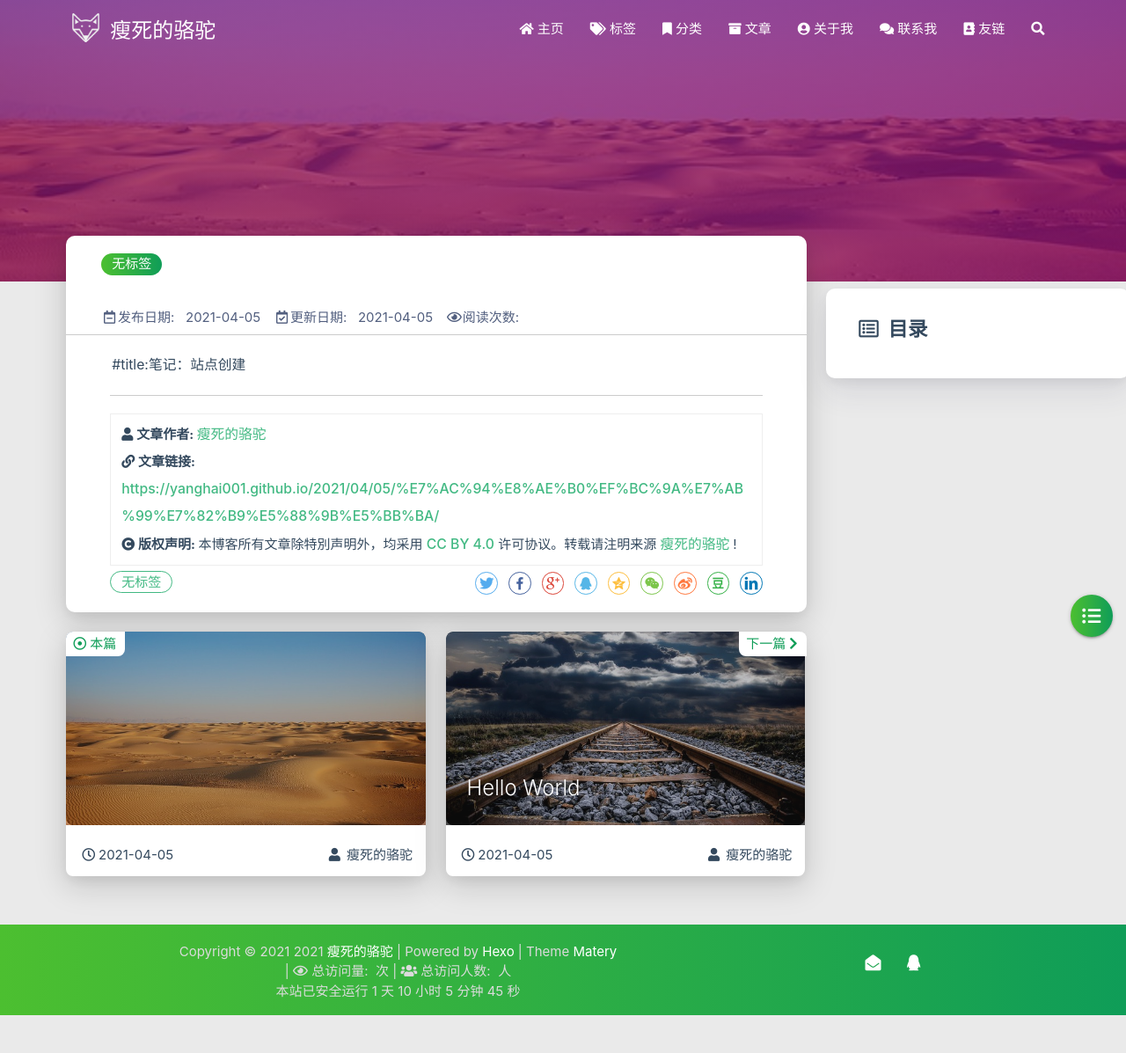
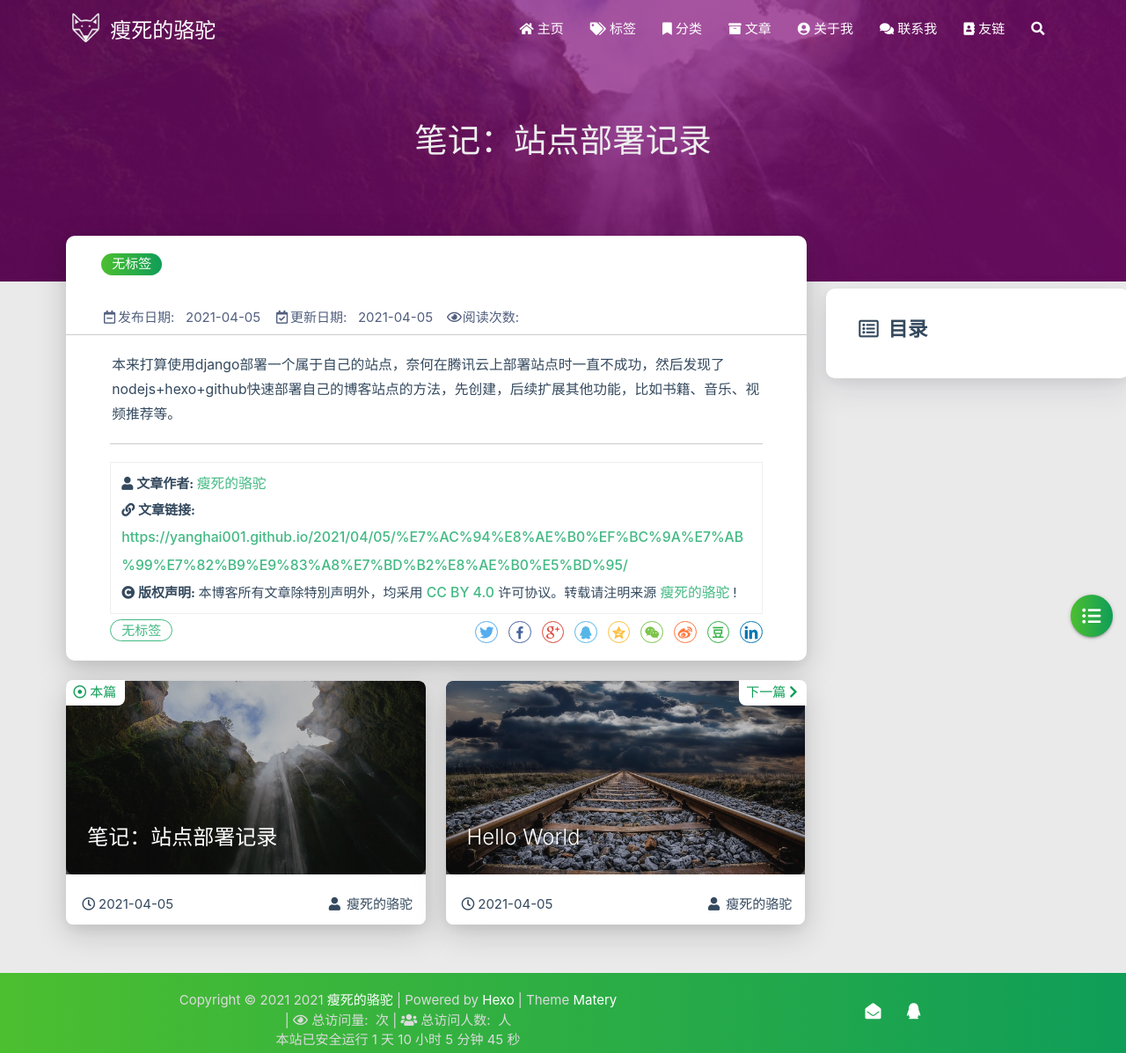
Before and after one commit to yanghai001/yanghai001.github.io, a plain HTML site: page 2021/04/05/笔记：站点部署记录/index.html in a window 1280 px wide. Shown: the top 1197 px of the page at 88% size. Before the commit the page ends 1154 px from the top, so only its background shows below. Drawn offline with Linux system fonts and the light colour scheme; some packages are replaced by stand-ins of ours; no server answers; a script that the page names is missing.

Commit message:
Site updated: 2021-04-05 18:05:37

```diff
--- a/2021/04/05/笔记：站点创建/index.html
+++ b/2021/04/05/笔记：站点部署记录/index.html
@@ -4,7 +4,7 @@
 
 <head>
     <meta charset="utf-8">
-    <meta name="keywords" content="瘦死的骆驼">
+    <meta name="keywords" content="笔记：站点部署记录, 瘦死的骆驼">
     <meta name="description" content="">
     <meta http-equiv="X-UA-Compatible" content="IE=edge">
     <meta name="viewport" content="width=device-width, initial-scale=1.0, user-scalable=no">
@@ -16,7 +16,7 @@
     <!-- Global site tag (gtag.js) - Google Analytics -->
 
 
-    <title>瘦死的骆驼</title>
+    <title>笔记：站点部署记录 | 瘦死的骆驼</title>
     <link rel="icon" type="image/png" href="/favicon.png">
 
     <link rel="stylesheet" type="text/css" href="/libs/awesome/css/all.css">
@@ -247,12 +247,12 @@
 
 
 
-<div class="bg-cover pd-header post-cover" style="background-image: url('/medias/featureimages/0.jpg')">
+<div class="bg-cover pd-header post-cover" style="background-image: url('/medias/featureimages/3.jpg')">
     <div class="container" style="right: 0px;left: 0px;">
         <div class="row">
             <div class="col s12 m12 l12">
                 <div class="brand">
-                    <h1 class="description center-align post-title"></h1>
+                    <h1 class="description center-align post-title">笔记：站点部署记录</h1>
                 </div>
             </div>
         </div>
@@ -411,7 +411,7 @@
 
         <div class="card-content article-card-content">
             <div id="articleContent">
-                <p>#title:笔记：站点创建</p>
+                <p>本来打算使用django部署一个属于自己的站点，奈何在腾讯云上部署站点时一直不成功，然后发现了nodejs+hexo+github快速部署自己的博客站点的方法，先创建，后续扩展其他功能，比如书籍、音乐、视频推荐等。</p>
 
 
             </div>
@@ -438,7 +438,7 @@
                     </i>
                 </span>
                 <span class="reprint-info">
-                    <a href="https://yanghai001.github.io/2021/04/05/%E7%AC%94%E8%AE%B0%EF%BC%9A%E7%AB%99%E7%82%B9%E5%88%9B%E5%BB%BA/">https://yanghai001.github.io/2021/04/05/%E7%AC%94%E8%AE%B0%EF%BC%9A%E7%AB%99%E7%82%B9%E5%88%9B%E5%BB%BA/</a>
+                    <a href="https://yanghai001.github.io/2021/04/05/%E7%AC%94%E8%AE%B0%EF%BC%9A%E7%AB%99%E7%82%B9%E9%83%A8%E7%BD%B2%E8%AE%B0%E5%BD%95/">https://yanghai001.github.io/2021/04/05/%E7%AC%94%E8%AE%B0%EF%BC%9A%E7%AB%99%E7%82%B9%E9%83%A8%E7%BD%B2%E8%AE%B0%E5%BD%95/</a>
                 </span>
             </div>
             <div class="reprint__notice">
@@ -524,13 +524,13 @@
                 <i class="far fa-dot-circle"></i>&nbsp;本篇
             </div>
             <div class="card">
-                <a href="/2021/04/05/%E7%AC%94%E8%AE%B0%EF%BC%9A%E7%AB%99%E7%82%B9%E5%88%9B%E5%BB%BA/">
+                <a href="/2021/04/05/%E7%AC%94%E8%AE%B0%EF%BC%9A%E7%AB%99%E7%82%B9%E9%83%A8%E7%BD%B2%E8%AE%B0%E5%BD%95/">
                     <div class="card-image">
 
 
-                        <img src="/medias/featureimages/0.jpg" class="responsive-img" alt="">
+                        <img src="/medias/featureimages/3.jpg" class="responsive-img" alt="笔记：站点部署记录">
 
-                        <span class="card-title"></span>
+                        <span class="card-title">笔记：站点部署记录</span>
                     </div>
                 </a>
                 <div class="card-content article-content">
```
Also changed, not shown: 2021/04/05/hello-world/index.html (+3 -3 lines), archives/2021/04/index.html (+4 -4 lines), archives/2021/index.html (+4 -4 lines), archives/index.html (+4 -4 lines), index.html (+4 -4 lines).
